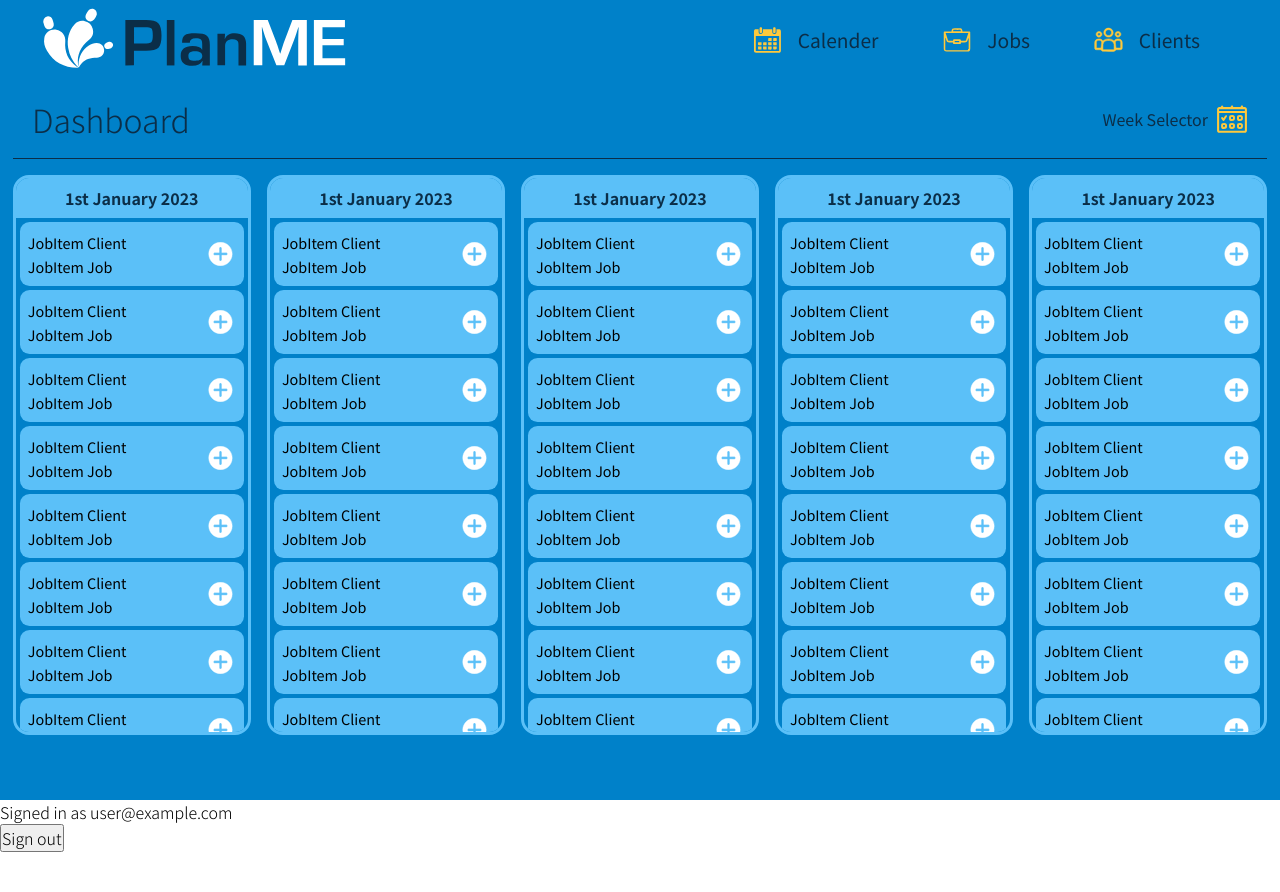
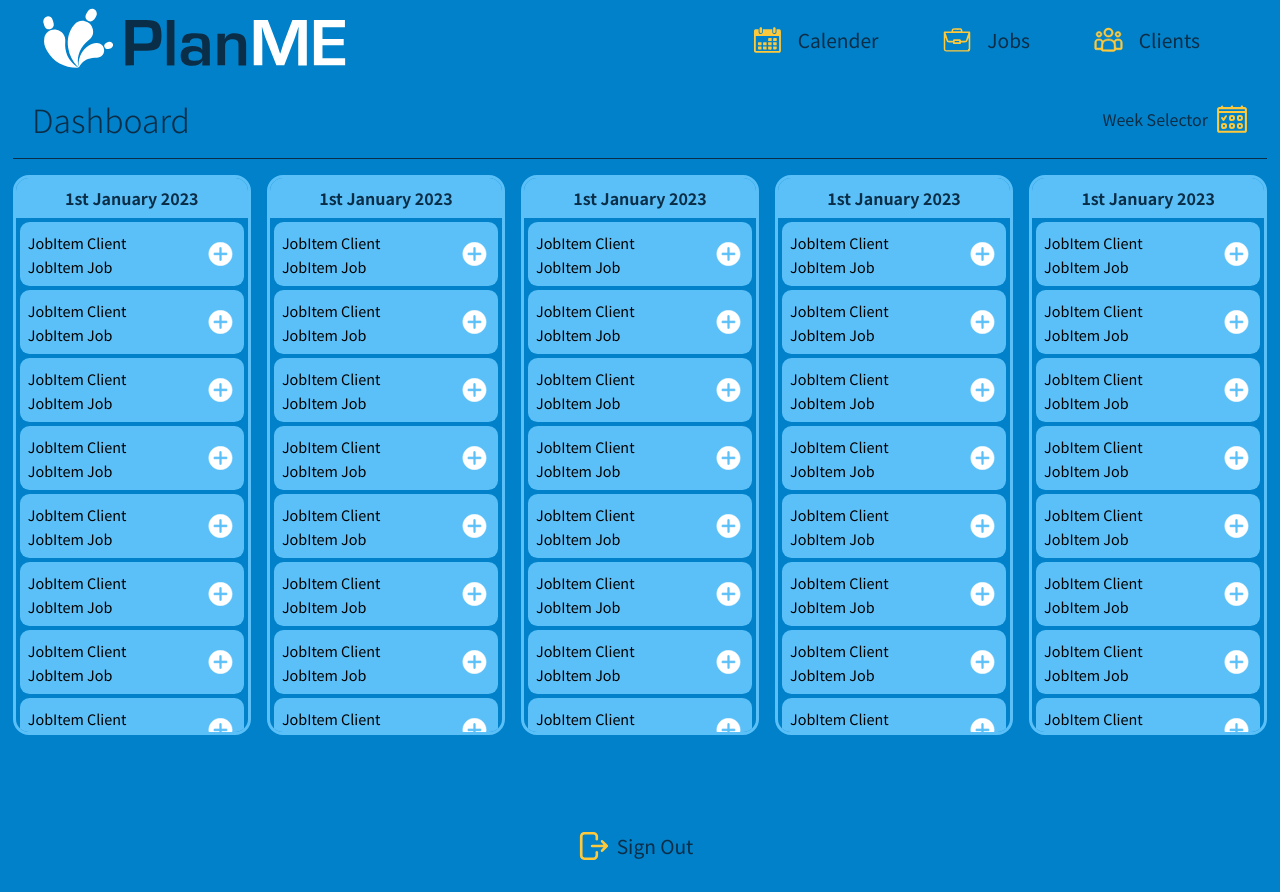
Before and after one commit to matt-powelldev2784/planMe, a Next.js app: page /dashboard in a window 1280 px wide. Before the commit the page ends 852 px from the top, so only its background shows below. Built offline with nearby package versions, Linux system fonts and the light colour scheme; no server answers; sample sign-in values are in the browser's storage.

Commit message:
dahsboard logout styled

```diff
--- a/src/pages/dashboard.tsx
+++ b/src/pages/dashboard.tsx
@@ -3,6 +3,9 @@ import { useEffect } from 'react'
 import { Dashboard } from '@/components'
 import { useRouter } from 'next/router'
 import { useState } from 'react'
+import styled from 'styled-components'
+import Image from 'next/image'
+import LogoutIcon from '../../public/logout.svg'
 
 export default function DashboardPage() {
   const { data: session, status } = useSession()
@@ -23,9 +26,40 @@ export default function DashboardPage() {
     return (
       <>
         <Dashboard />
-        Signed in as {session.user.email} <br />
-        <button onClick={() => signOut({ callbackUrl: '/' })}>Sign out</button>
+        <SignOutContainerStyled>
+          <ButtonStyled onClick={() => signOut({ callbackUrl: '/' })}>
+            <Image src={LogoutIcon} width={30} height={30} alt="Lady in canoe on a lake" />
+            <PStyled>Sign Out</PStyled>
+          </ButtonStyled>
+        </SignOutContainerStyled>
       </>
     )
   }
 }
+
+const SignOutContainerStyled = styled.footer`
+  width: 100vw;
+  background: var(--bg-primary);
+  display: flex;
+  justify-content: center;
+  align-items: center;
+  padding: 1rem;
+`
+
+const ButtonStyled = styled.button`
+  background: none;
+  border: none;
+  display: flex;
+  justify-content: center;
+  align-items: center;
+`
+
+const PStyled = styled.p`
+  font-size: 1.2rem;
+  font-weight: 400;
+  color: var(--primary-text);
+  margin: 1rem 0.5rem;
+  @media only screen and (max-width: 441px) {
+    font-size: 1rem;
+  }
+`
```
Also changed, not shown: public/logout.svg (added).
